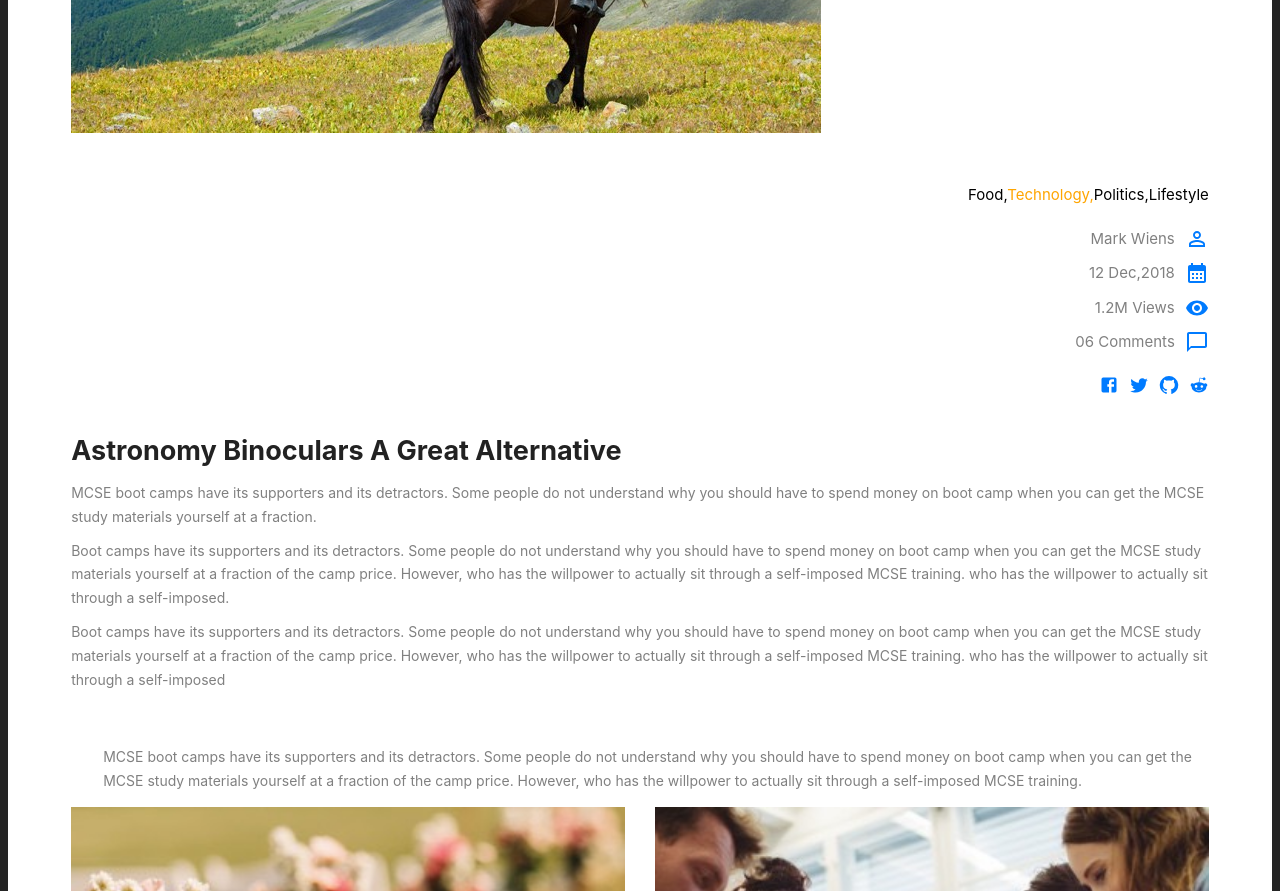
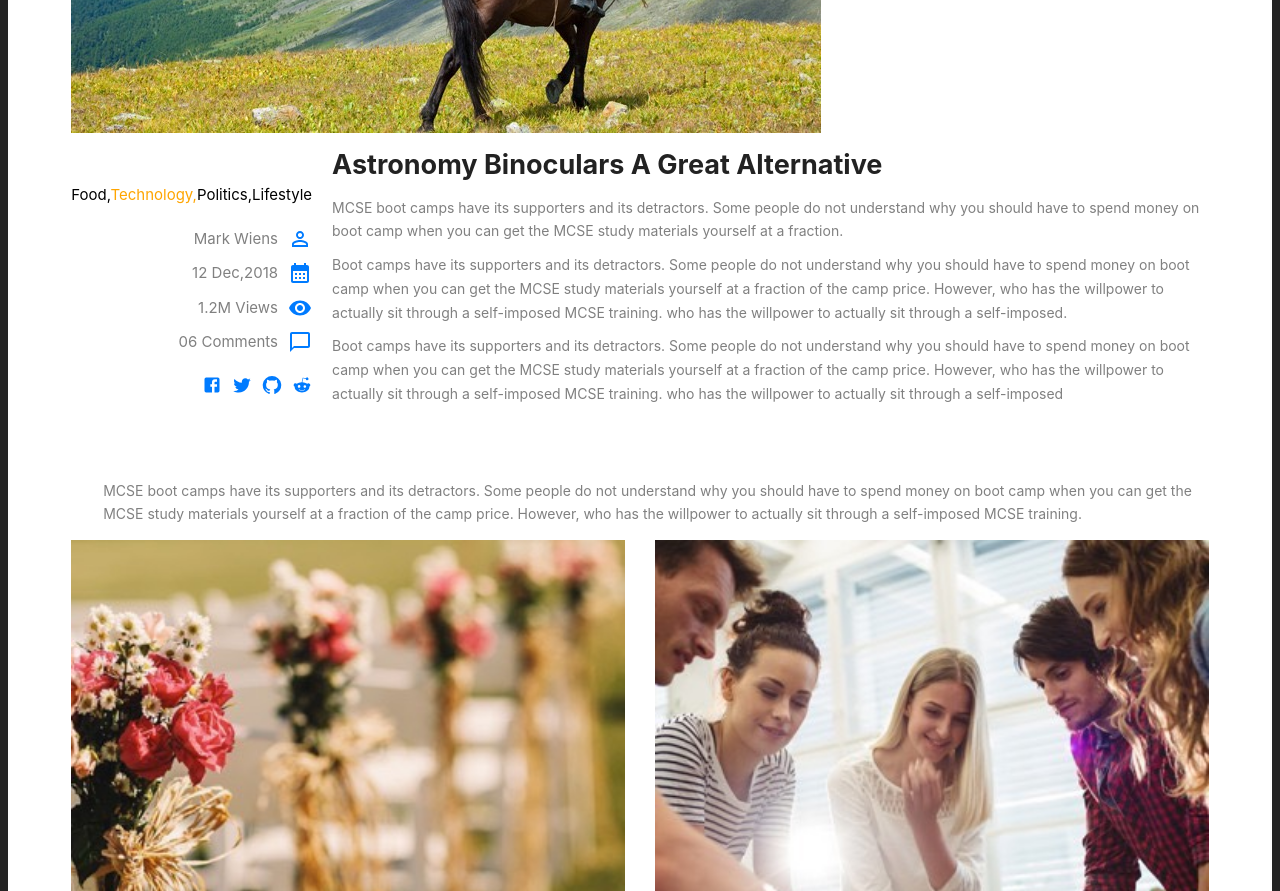
Before and after one commit to BridgetKas/ShoeStore, a React (Vite) app: page /blog/single-blog in a window 1280 px wide. Shown: the part 740-1631 px from the top of the page. Built offline with nearby package versions, Linux system fonts and the light colour scheme.

Commit message:
Added Blog Details Page

```diff
--- a/src/pages/BlogDetails/blogDetails.jsx
+++ b/src/pages/BlogDetails/blogDetails.jsx
@@ -40,7 +40,7 @@ function BlogDetails() {
           <div className={styles.blogImageContainer}>
             <img src={featureImage} className={styles.blogImage}/>
           </div>
-          <div>
+          <div className={styles.outerblogContainer}>
             <div className={styles.mainBlogContainer}>
               <p className={styles.blogTitle}>
                 Food,<span className={styles.blog}>Technology,</span>Politics,Lifestyle
@@ -67,7 +67,6 @@ function BlogDetails() {
                   <TwitterIcon color='primary' fontSize='small'/>
                   <GitHubIcon color='primary' fontSize='small'/>
                   <RedditIcon color='primary' fontSize='small'/>
-
                 </div>
               </div>
             </div>
--- a/src/pages/BlogDetails/blogDetails.module.css
+++ b/src/pages/BlogDetails/blogDetails.module.css
@@ -196,3 +196,10 @@
 .replyContainer {
     text-align: center;
 }
+
+@media(min-width:768px) {
+    .outerblogContainer {
+        display: flex;
+        gap:20px;
+    }
+}
```
